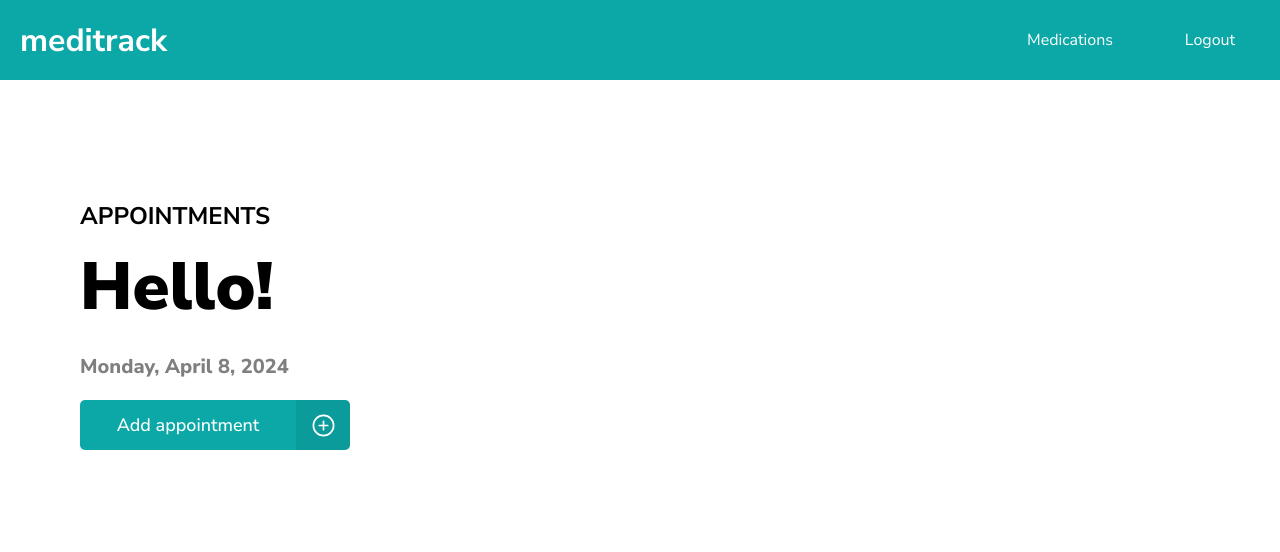
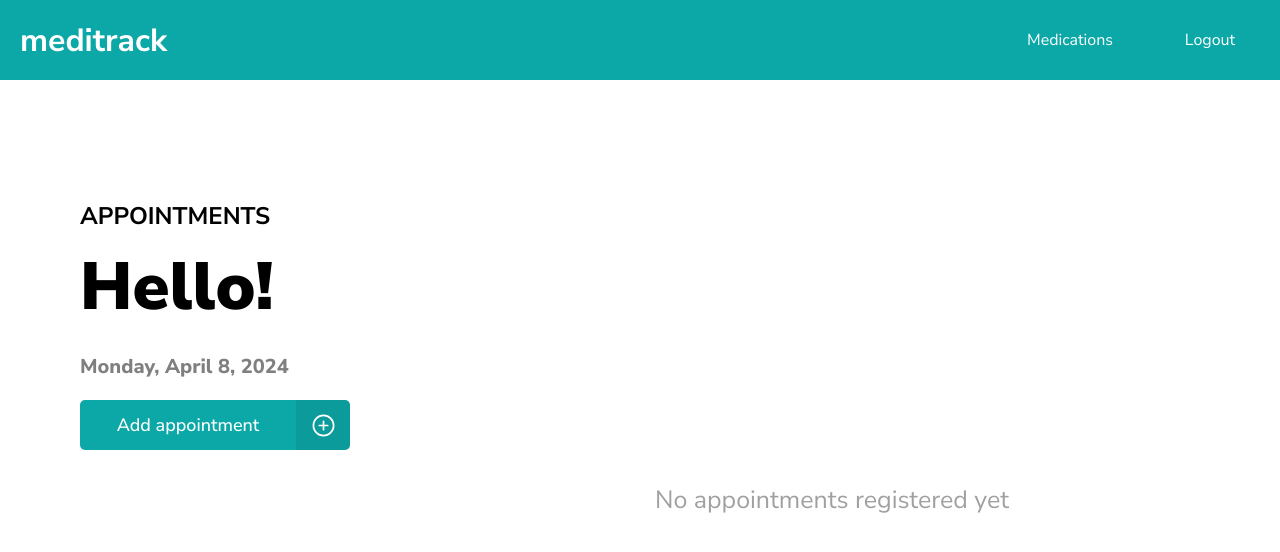
Before and after one commit to ambersanti1/meditrack-application, a website: page public/pages/appointments.html in a window 1280 px wide. Drawn offline with nearby package versions, Linux system fonts and the light colour scheme; some packages are replaced by stand-ins of ours; files that its build step writes are made by us from their sources; no server answers; a web font is replaced by a local one.

Commit message:
Set message of no cards and no appointments yet

```diff
--- a/public/assests/js/appt-cards.js
+++ b/public/assests/js/appt-cards.js
@@ -112,6 +112,7 @@ async function deleteProjectById(projectId) {
       const errorMessage = await response.json();
       throw new Error(errorMessage.message);
     }
+    await populateCards();
     return true;
   } catch (error) {
     console.error("Error deleting project:", error);
@@ -141,14 +142,27 @@ const addDate = (dayValue) => {
   var date = nameMonth + " " + day + " " + year;
   return date;
 };
+const noMedDiv = document.createElement("div");
+const noMedText = document.createElement("p");
+noMedDiv.classList.add("noMedDiv");
+noMedText.textContent = "No appointments registered yet";
+const medFormCard = document.querySelector(".appointment-card");
 
 async function populateCards(dayValue, location, mapCount) {
+  let cardContainer = document.querySelector(".card-container");
   const appointments = await fetchAppointments();
+  if (appointments.length === 0) {
+    cardContainer.appendChild(noMedDiv);
+    noMedDiv.appendChild(noMedText);
+    return; // Exit the function early if there are no medications
+  }
+
+  // Clear existing cards if any
+  cardContainer.innerHTML = "";
   appointments.map((appointment) => {
     const { id, doctor_name, date, speciality, hour, location } = appointment;
     mapCount = id;
     const formatDate = addDate(date);
-    let cardContainer = document.querySelector(".card-container");
 
     if (document.getElementById(`card-${id}`)) {
       return; // Skip this iteration if the card already exists
--- a/public/assests/style/med-style.css
+++ b/public/assests/style/med-style.css
@@ -196,8 +196,21 @@ button{
 .med-form-card {
   display: flex;
   flex-direction: row;
+  justify-content: center;
+  align-items: center;
   width: 70%;
+}
 
+.noMedDiv {
+  width: 100%;
+  height: 100vh;
+  font-size: 25px;
+  color: rgb(161, 160, 160);
+  display: flex;
+  flex-direction: column;
+  justify-content: center;
+  align-items: flex-start;
+  position: static;
 }
 
 /* FORM */
@@ -546,6 +559,14 @@ input::placeholder {
 
 }
 @media(max-width: 770px) {
+  .noMedDiv {
+  display: flex;
+  flex-direction: column;
+  height: 100vh;
+  justify-content: flex-start;
+  align-items: center;
+  font-size: 15px;
+}
   ul {
   display: flex;
   justify-content: center;
```
Also changed, not shown: public/assests/js/med-cards.js (+28 -4 lines).
